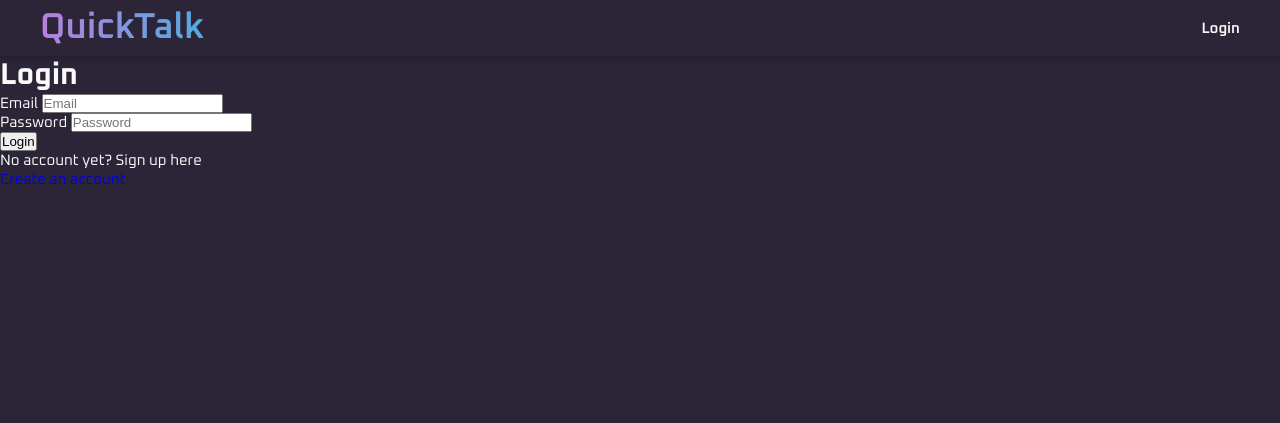
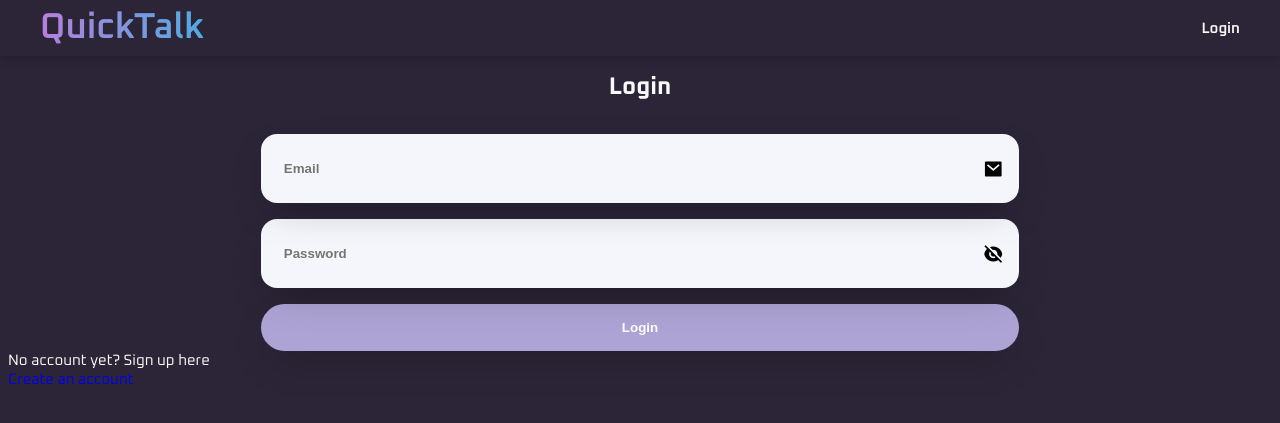
Before and after one commit to laureschaeffer/quickTalk, a PHP site: page /index.php?action=login in a window 1280 px wide. Shown: the top 423 px of the page. Run offline with PHP 8.4, Linux system fonts and the light colour scheme; some libraries are stand-ins or nearby versions.

Commit message:
add css to the login form

```diff
--- a/public/style.css
+++ b/public/style.css
@@ -12,7 +12,7 @@
     --second-color: hsl(277, 56%, 68%);
     --text-color: hsl(203, 8%, 98%);
     --text-color-light: hsl(203, 8%, 80%);
-    --body-color: hsl(259, 20%, 18%);
+    --body-color: #2b2537;
     --gradient-colors: linear-gradient(90deg, var(--second-color) 0%, var(--first-color) 100%);
     --img-drop-shadow: drop-shadow(0 4px 20px #110A34);
 
@@ -40,6 +40,10 @@ body {
     /* position: relative; */
 }
 
+main{
+    padding: calc(var(--header-height) + 1rem) 0.5rem 0;
+}
+
 ul {
     list-style: none;
 }
@@ -53,9 +57,13 @@ img {
     height: auto;
 }
 
+.grid{
+    display: grid;
+    gap: 1rem;
+}
 
 /* -----------navbar ----------- */
-.header{
+#header{
     position: fixed;
     width: 100%;
     top: 0;
@@ -70,6 +78,8 @@ img {
     justify-content: space-between;
     align-items: center;
     box-shadow: 0 3px 8px hsla(203, 71%, 4%, .2);
+    background-color: var(--body-color);
+    padding: 0 1.5rem;
 }
 
 
@@ -131,12 +141,12 @@ img {
       position: fixed;
       background-color: var(--body-color);
       width: 100%;
-      /* top: 0; */
       top: -100%;
       left: 0;
       padding:  4rem 0 3.5rem;
       transition: top .4s;
       overflow: hidden;
+      box-shadow: 0 3px 8px hsla(203, 71%, 4%, .2);
     }
 }
 
@@ -161,9 +171,11 @@ img {
 }
 
 /* ---------------------------------------------------------------------HOME SECTION --------------------------------------------------------------------- */
+
 #intro{
     position: relative;
 }
+
 #intro-container{
     display: flex;
     justify-content: center;
@@ -219,7 +231,7 @@ img {
     width: 150px;
     height: 150px;
     background-color: var(--first-color);
-    top: -2.5rem;
+    top: 3.5rem;
     left: -1.5rem;
 }
 
@@ -237,7 +249,7 @@ img {
 #shape-3{
     background-color: var(--second-color);
     left: -3.5rem;
-    bottom: -4rem;
+    bottom: 0;
 }
 
 /* ---------------------------------------------------------------------FEATURE SECTION --------------------------------------------------------------------- */
@@ -295,6 +307,88 @@ img {
     opacity: .7;
 }
 
+/* ---------------------------------------------------------------------LOGIN / REGISTER SECTION --------------------------------------------------------------------- */
+.login__form{
+    width: 60%;
+    margin: auto;
+}
+
+.login__title{
+    font-size: 1.5rem;
+    text-align: center;
+    margin-bottom: 2rem;
+}
+
+.login__box{
+    position: relative;
+
+    display: flex;
+    align-items: center;
+
+    background-color: hsl(220, 50%, 97%);
+    border-radius: 1rem;
+}
+
+.login__input{
+    background: none;
+    width: 100%;
+    padding: 1.5rem 2.5rem 1.5rem 1.25rem;
+    font-weight: 600;
+    border: 3px solid transparent;
+    outline: none;
+    border-radius: 1rem;
+    z-index: 1;
+    transition: border-color .4s;
+}
+
+.login__input:autofill{
+    transition: background-color 6000s, color 6000s;
+}
+
+.login__label{
+    position: absolute;
+    left: 1.25rem;
+    font-weight: 500;
+    transition: .4s;
+}
+
+.login__input, .login__button{
+    box-shadow: rgba(0, 0, 0, 0.25) 0px 15px 40px -12px;
+}
+
+.login__button{
+    width: 100%;
+    display: inline-flex;
+    justify-content: center;
+    border-radius: 4rem;
+    border: none;
+    padding-block: 1rem;
+    cursor: pointer;
+    background-color: #ada4d5;
+    color: white;
+    font-weight: 600;
+    transition: .4s;
+
+    /* &:hover{
+
+    } */
+}
+
+/* login icons */
+.login__box i{
+    position: absolute;
+    right: 1rem;
+    font-size: 1.25rem;
+    transition: color .4s;
+
+    color: black;
+}
+
+.login__password{
+    cursor: pointer;
+    z-index: 10;
+}
+
 /* ===================================================================================================================================================================================================================================================BREAKPOINTS========================================================================================================================================================================================================================================================== */
 
 /* for computer */
--- a/view/login.php
+++ b/view/login.php
@@ -1,18 +1,29 @@
-<h1>Login</h1>
+<h1 class="login__title">Login</h1>
 
-<form action="index.php?action=treatLogin" method="post">
-    <div class="form-group">
-        <label for="email">Email</label>
-        <input type="email" class="form-control" id="email" name="email" placeholder="Email">
+<form action="index.php?action=treatLogin" method="post" class="login__form">
+    <div class="grid">
+        <div class="login__box">
+            <input type="email" class="login__input" id="email" name="email" placeholder="Email" required>
+            <label for="email" class="login__label">Email</label>
+
+            <!-- login icon -->
+            <i class="ri-mail-fill"></i>
+        </div>
+
+        <div class="login__box">
+            <input type="password" class="login__input" id="password" name="password" placeholder="Password" required>
+            <label for="password" class="login__label">Password</label>
+
+            <!-- login icon -->
+            <i class="ri-eye-off-fill login__password"></i>
+        </div>
+
+        <input type="submit" name="submit" value="Login" class="login__button">
     </div>
 
-    <div class="form-group">
-        <label for="password">Password</label>
-        <input type="password" class="form-control" id="password" name="password" placeholder="Password">
-    </div>
+</form>
 
-    <input type="submit" name="submit" value="Login">
-</form>
+
 
 <div class="create-account">
     <p>No account yet? Sign up here</p>
--- a/view/template.php
+++ b/view/template.php
@@ -9,7 +9,7 @@ use Service\Message;
 <head>
     <meta charset="UTF-8">
     <meta name="viewport" content="width=device-width, initial-scale=1.0">
-    <link href="https://cdn.jsdelivr.net/npm/remixicon@2.5.0/fonts/remixicon.css" rel="stylesheet">
+    <link rel="stylesheet" href="https://cdnjs.cloudflare.com/ajax/libs/remixicon/4.6.0/remixicon.css" integrity="sha512-kJlvECunwXftkPwyvHbclArO8wszgBGisiLeuDFwNM8ws+wKIw0sv1os3ClWZOcrEB2eRXULYUsm8OVRGJKwGA==" crossorigin="anonymous" referrerpolicy="no-referrer" />
     <link rel="stylesheet" href="./public/style.css">
     <title><?= $title ?? 'Home'; ?></title>
 </head>
```
